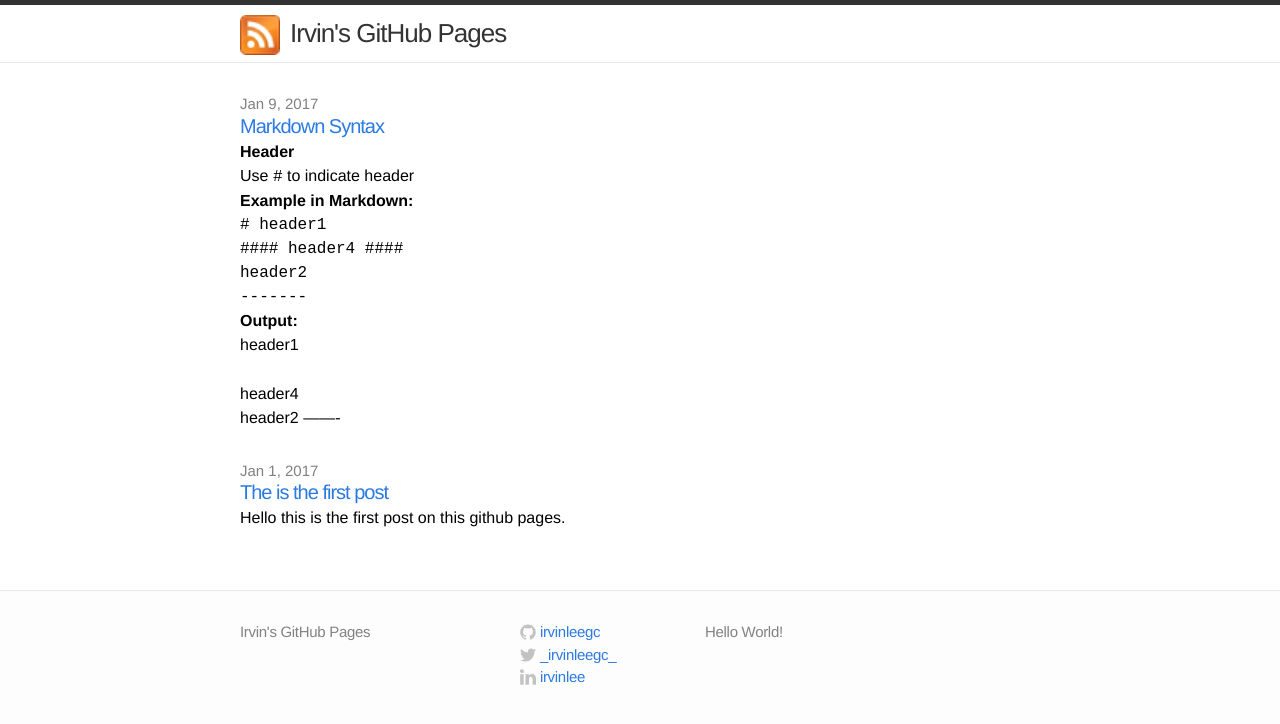
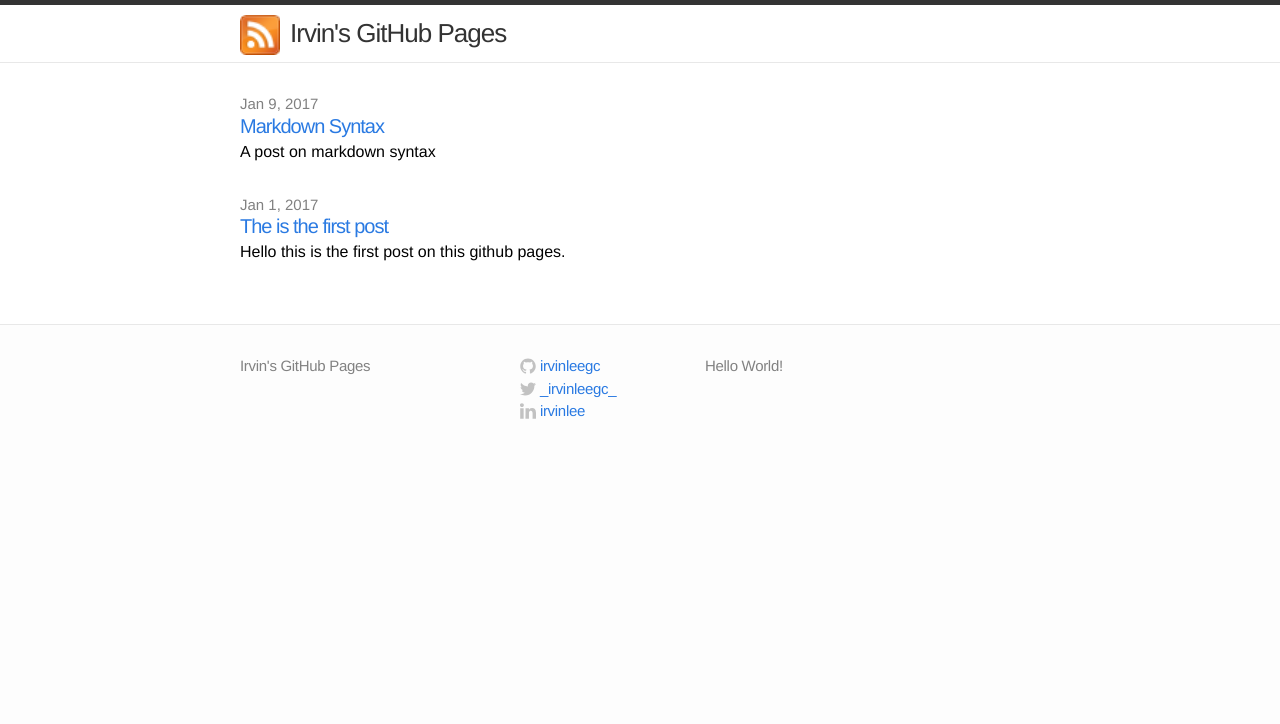
Before and after one commit to irvinleegc/irvinleegc.github.io, a Jekyll site: the page built from index.html, in a window 1280 px wide. Shown: the top 724 px of the page. Built offline with Jekyll 4.4.1, drawn with Linux system fonts in a browser that asks for light colours.

Commit message:
Update 2017-01-09-Markdown-Syntax.md

```diff
--- a/_posts/2017-01-09-Markdown-Syntax.md
+++ b/_posts/2017-01-09-Markdown-Syntax.md
@@ -3,6 +3,7 @@ layout: post
 title: Markdown Syntax
 cover: cover.jpg
 categories: [syntax]
+excerpt : A post on markdown syntax
 google_analytics: TRUE
 comments: TRUE
 ---
```
